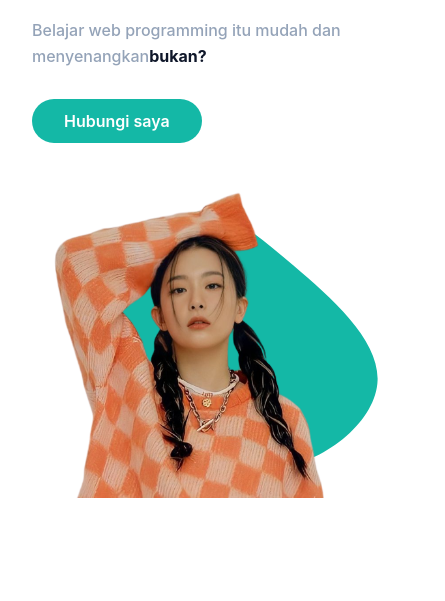
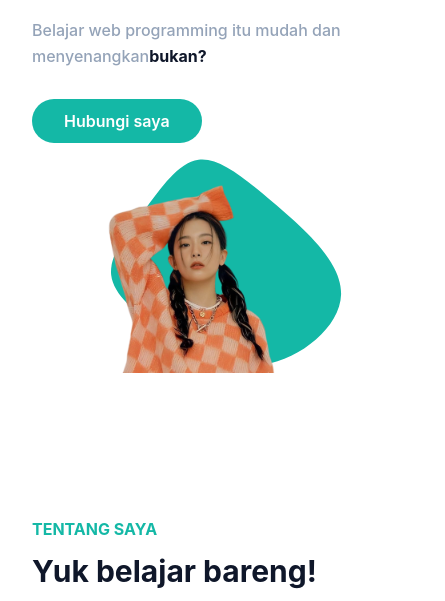
Before and after one commit to aiurn/portofolio-tailwind, a website: page index.html in a window 390 px wide. Shown: the part 243-844 px from the top of the page, 445 px wide, since content can reach past the window. Drawn offline with Linux system fonts and the light colour scheme.

Commit message:
memeperbaiki gambar dan background fotonya

```diff
--- a/index.html
+++ b/index.html
@@ -66,9 +66,9 @@
           </div>
           <div class="w-full self-end px-4 lg:w-1/2">
             <div class="relative mt-10 lg:mt-9 lg:right-0">
-              <img src="dist/img/seulgi.png" alt="Seulgi" class="max-w-full mx-auto"/>
+              <img src="dist/img/seulgi.png" alt="Seulgi" class="mx-auto lg:w-[500px] md:w-[300px]" width="200px"/>
               <span class="absolute -bottom-20 -z-10 left-1/2 -translate-x-1/2 md:scalse-125">
-                <svg width="500" height="500" viewBox="0 0 200 200" xmlns="http://www.w3.org/2000/svg" class="lg:w-[700px] lg:h-[700px] md:w-[600px] md:h-[600px]">
+                <svg width="400" height="400" viewBox="0 0 200 200" xmlns="http://www.w3.org/2000/svg" class="lg:w-[700px] lg:h-[700px] md:w-[600px] md:h-[600px]">
                   <path fill="#14b8a6" d="M35.7,-22.8C49.7,-10.9,66.8,4.1,66.4,18.9C66,33.6,48.1,48.1,31.2,50.8C14.4,53.5,-1.3,44.5,-14.2,35.8C-27.1,27.2,-37.1,19,-38.1,10C-39.1,1.1,-31,-8.6,-23.2,-19.2C-15.3,-29.7,-7.7,-41.1,1.6,-42.4C10.8,-43.6,21.7,-34.8,35.7,-22.8Z" transform="translate(100 100) scale(1.1)"/>
                 </svg>
               </span>
```
Also changed, not shown: dist/output.css.
